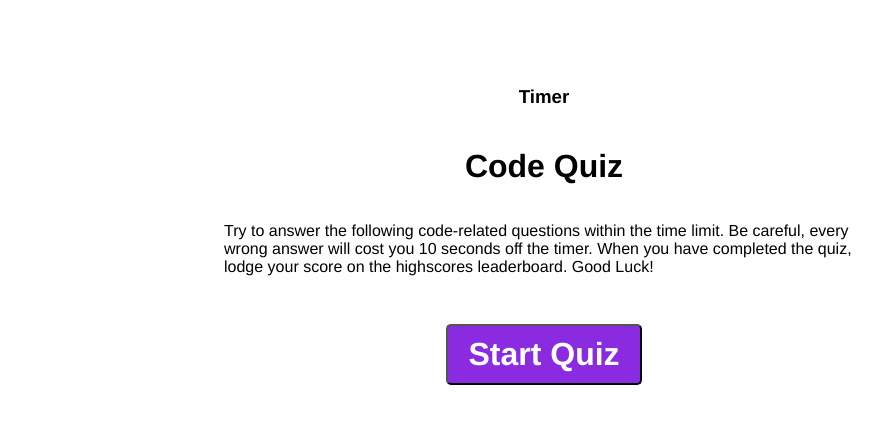
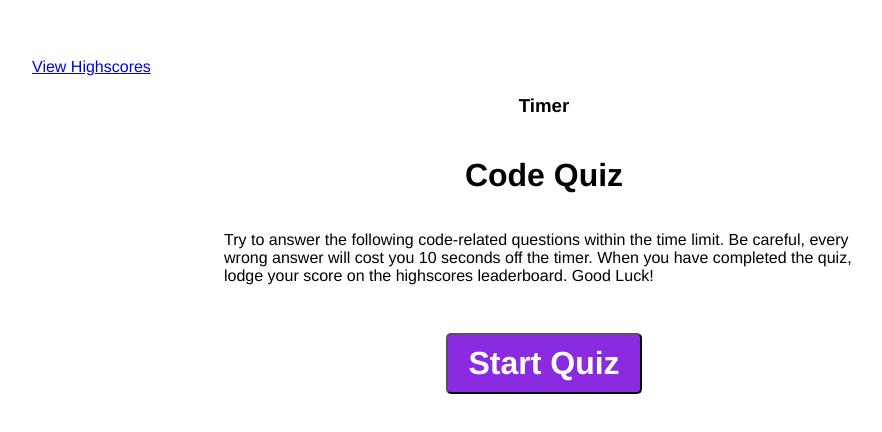
Before and after one commit to dom-jackson/code-quiz, a plain HTML site: page index.html in a window 1280 px wide. Shown: the part 158-590 px from the top of the page, without its empty margins (96-978 px from the left). Drawn offline with Linux system fonts and the light colour scheme.

Commit message:
adding the view higscores div with anchor link

```diff
--- a/index.html
+++ b/index.html
@@ -8,6 +8,9 @@
     <title>Code Quiz</title>
 </head>
 <body>
+    <div class="left">
+    <a href="./highscores.html">View Highscores</a>
+    </div>
     <h3 id="timer">Timer</h3>
         <span ></span>
     <header id="header">
@@ -15,6 +18,7 @@
         <p>Try to answer the following code-related questions within the time limit. Be careful, every wrong answer will cost you 10 seconds off the timer. When you have completed the quiz, lodge your score on the highscores leaderboard. Good Luck!
         </p>
     </header>
+    <link href="./highscores.html">
     <section class="container">
         <div id="question-container" class="hidden">
             <div id="question">Question</div>
```
